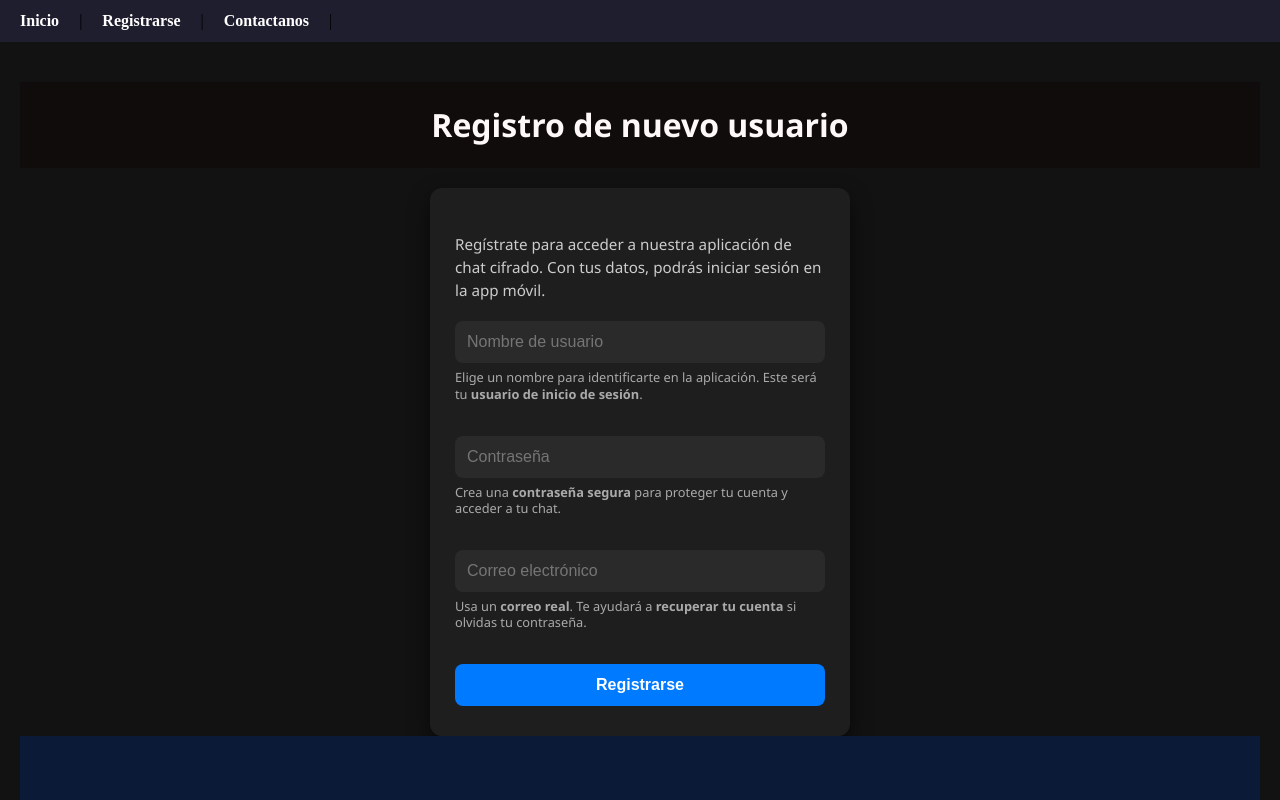
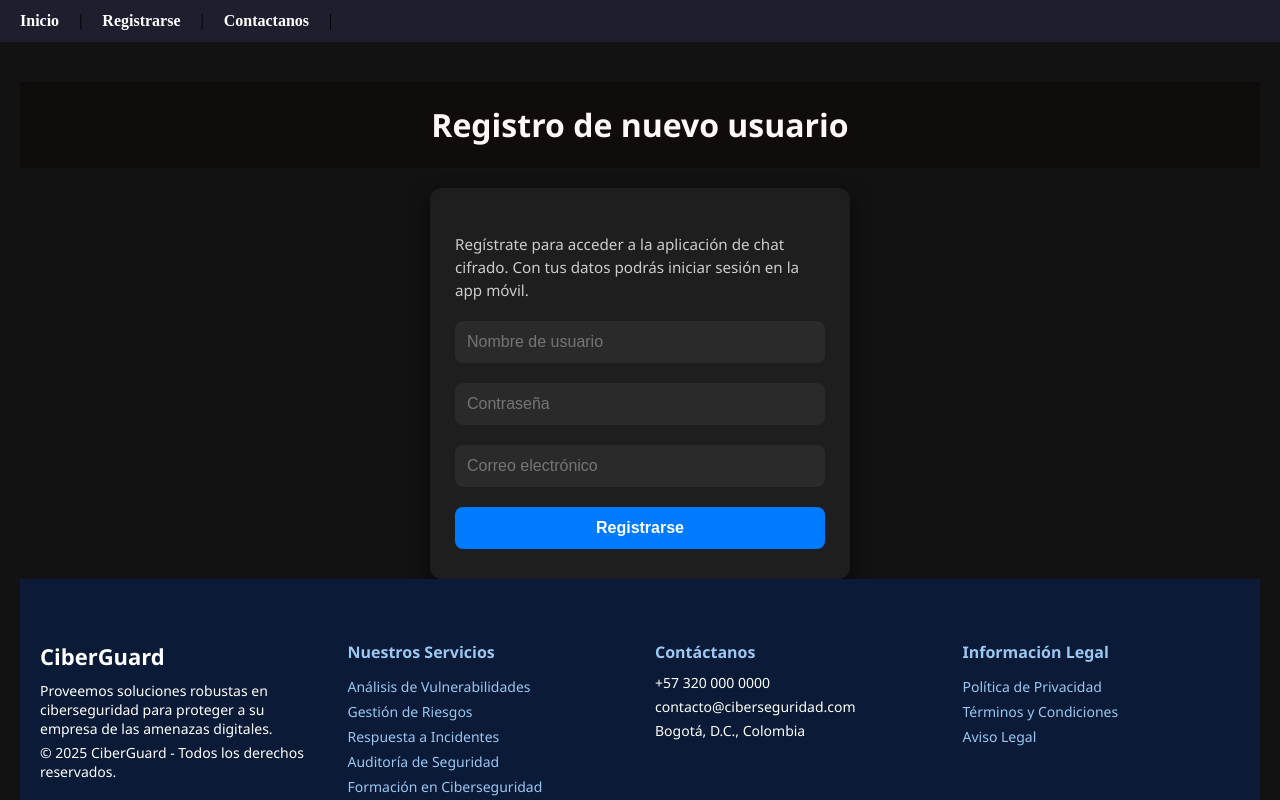
Before and after one commit to juanparadag/comunicacionprivada, a React (Vite) app: page /signup in a window 1280 px wide. Built offline with nearby package versions, Linux system fonts and the light colour scheme.

Commit message:
Creacion de usuario exitosa, comunicacion entre la pagina, la api y el servidor exitosa, falta la parte de recuperacion, y agregar el link para la app

```diff
--- /dev/null
+++ b/src/api/register.js
@@ -0,0 +1,7 @@
+export async function registrarUsuario(data) {
+  return await fetch("https://im.bmstecnology.com/create_user.php", {
+    method: "POST",
+    headers: { "Content-Type": "application/json" },
+    body: JSON.stringify(data)
+  });
+}
--- a/src/assets/pages/SignUp.jsx
+++ b/src/assets/pages/SignUp.jsx
@@ -1,45 +1,60 @@
-//importaciones
-import React from "react";
-import { Link } from "react-router-dom";
-import "../stylesheets/SignUp.css"
+import React, { useState } from "react";
+import "../stylesheets/SignUp.css";
 import Footer from "../components/Footer";
+import { registrarUsuario } from "../../api/register";
 
-  // Función que se ejecuta al hacer clic en el botón "Registrarse"
 function SignUp() {
-  function enviarDatos (){
-    alert("Algo salio mal intentalo mas tarde")
+  const [formData, setFormData] = useState({
+    user: "",
+    password: "",
+    email: ""
+  });
+
+  const handleChange = (e) => {
+    const { name, value } = e.target;
+    setFormData({ ...formData, [name]: value });
+  };
+
+  const handleSubmit = async (e) => {
+    e.preventDefault();
+    try {
+    const response = await registrarUsuario(formData);
+    const data = await response.json(); // Parsear JSON
+
+    if (data.status === "ok") {
+      alert("Usuario registrado con éxito");
+    } else {
+      alert("❌ " + (data.message || "Algo salió mal. Inténtalo más tarde."));
+      console.error("Error backend:", data);
+    }
+  } catch (error) {
+    alert("❌ Algo salió mal. Inténtalo más tarde.");
+    console.error(error);
   }
+  };
+
   return (
-    <div className="signup"> {/* Contenedor principal de la página de registro */}
+    <div className="signup">
       <div className="title">
         <h1>Registro de nuevo usuario</h1>
       </div>
       <div className="sign">
         <div className="sign-box">
           <p className="form-intro">
-            Regístrate para acceder a nuestra aplicación de chat cifrado. Con tus datos, podrás iniciar sesión en la app móvil.
+            Regístrate para acceder a la aplicación de chat cifrado.
+            Con tus datos podrás iniciar sesión en la app móvil.
           </p>
-             {/* Formulario de registro */}
-          <form>
+          <form onSubmit={handleSubmit}>
             <div className="input-field">
-              <input type="text" placeholder="Nombre de usuario" required />
-              <p className="field-explanation">
-                Elige un nombre para identificarte en la aplicación. Este será tu <strong>usuario de inicio de sesión</strong>.
-              </p>
+              <input type="text" name="user" placeholder="Nombre de usuario" onChange={handleChange} required />
             </div>
             <div className="input-field">
-              <input type="password" placeholder="Contraseña" required />
-              <p className="field-explanation">
-                Crea una <strong>contraseña segura</strong> para proteger tu cuenta y acceder a tu chat.
-              </p>
+              <input type="password" name="password" placeholder="Contraseña" onChange={handleChange} required />
             </div>
             <div className="input-field">
-              <input type="email" placeholder="Correo electrónico" required />
-              <p className="field-explanation">
-                Usa un <strong>correo real</strong>. Te ayudará a <strong>recuperar tu cuenta</strong> si olvidas tu contraseña.
-              </p>
+              <input type="email" name="email" placeholder="Correo electrónico" onChange={handleChange} required />
             </div>
-            <button type="submit" onClick={enviarDatos}>Registrarse</button>
+            <button type="submit">Registrarse</button>
           </form>
         </div>
       </div>
```
Also changed, not shown: api.js (added, +20 -0 lines), 1 other file (tests, documents, lock files or other folders).
